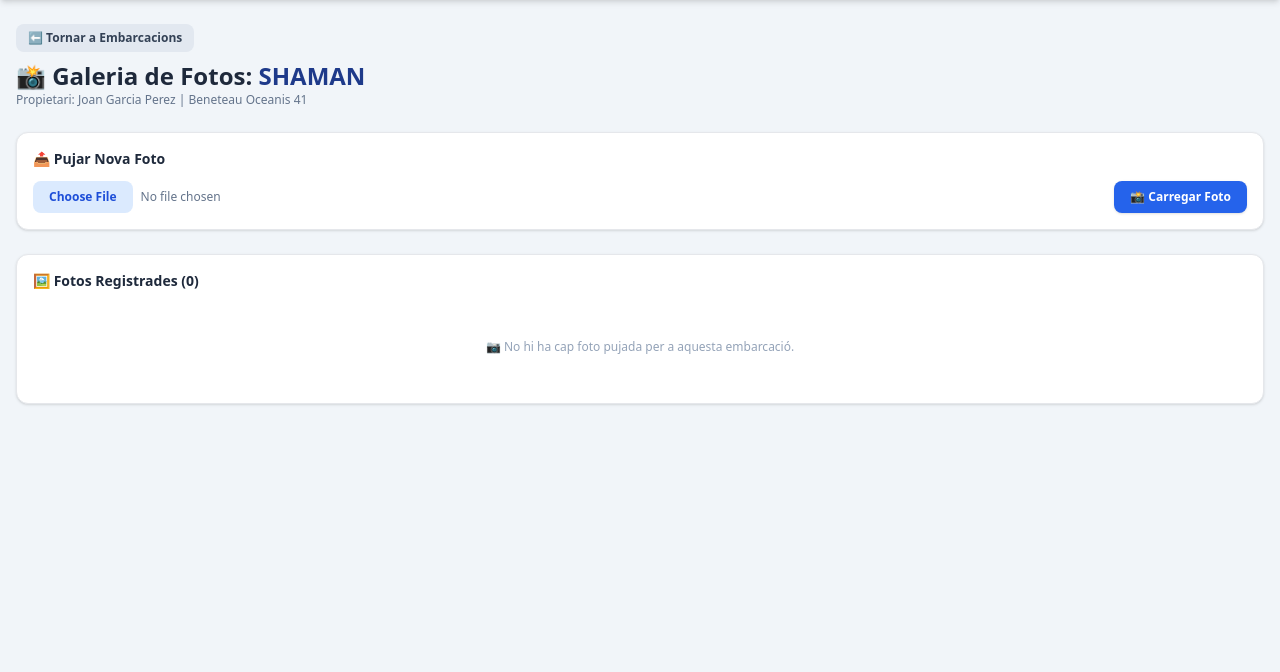
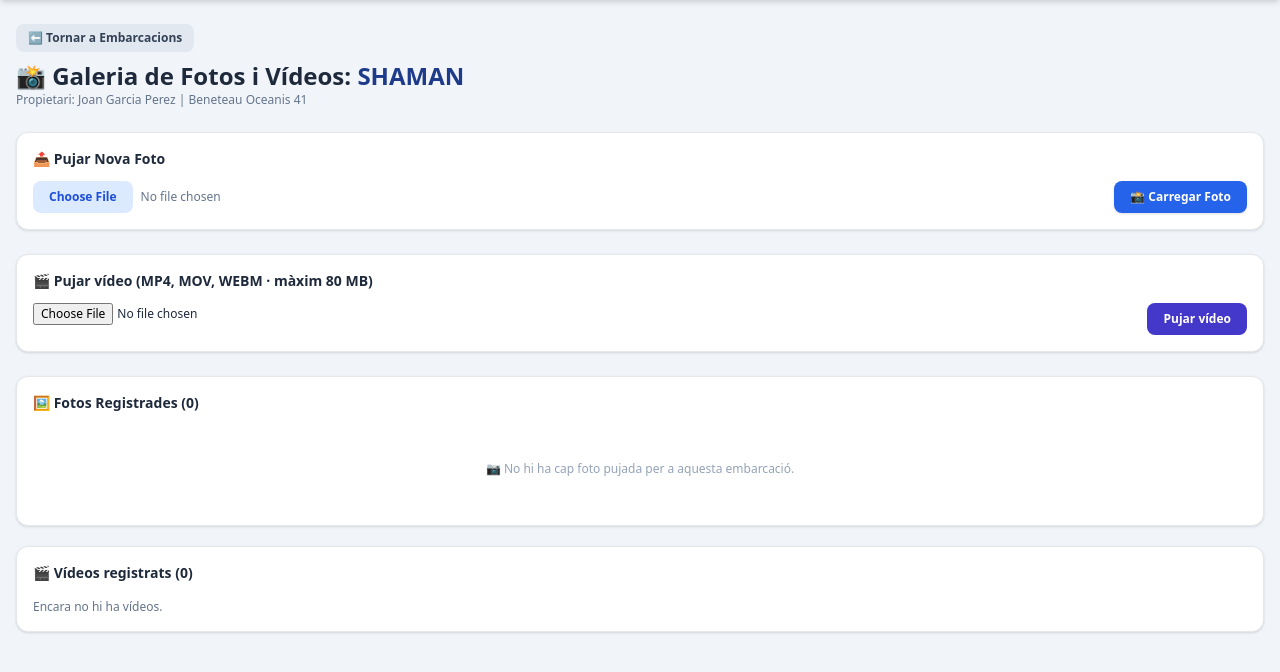
Before and after one commit to motornautic/gant-app, a Flask app: page /embarcacions/1/fotos in a window 1280 px wide. Shown: the part 88-760 px from the top of the page. Run offline with Flask 3, Linux system fonts and the light colour scheme; the visitor is signed in with stand-in values (Sample User, id 1); data comes from the database, SQL or seed files in the repository; some libraries are stand-ins or nearby versions.

Commit message:
Enhance gallery with video upload and display
Added video upload functionality and updated titles.

```diff
--- a/templates/galeria_fotos.html
+++ b/templates/galeria_fotos.html
@@ -6,7 +6,7 @@
         <a href="/embarcacions" class="text-xs bg-slate-200 hover:bg-slate-300 text-slate-700 font-bold px-3 py-1.5 rounded-lg transition inline-flex items-center space-x-1 mb-2">
             <span>⬅️ Tornar a Embarcacions</span>
         </a>
-        <h2 class="text-2xl font-bold text-slate-800">📸 Galeria de Fotos: <span class="text-blue-900">{{ embarcacio.Nom }}</span></h2>
+        <h2 class="text-2xl font-bold text-slate-800">📸 Galeria de Fotos i Vídeos: <span class="text-blue-900">{{ embarcacio.Nom }}</span></h2>
         <p class="text-xs text-slate-500 font-medium">Propietari: {{ embarcacio.Client_Propietari }} | {{ embarcacio.Model_Barco }}</p>
     </div>
 </div>
@@ -20,6 +20,16 @@
         <button type="submit" class="bg-blue-600 hover:bg-blue-700 text-white font-bold py-2 px-4 rounded-lg text-xs shadow whitespace-nowrap">
             📸 Carregar Foto
         </button>
+    </form>
+</div>
+
+<!-- PUJAR VÍDEO -->
+<div class="bg-white p-4 rounded-xl shadow mb-6 border">
+    <h3 class="font-bold text-sm mb-3">🎬 Pujar vídeo (MP4, MOV, WEBM · màxim 80 MB)</h3>
+    <form action="/pujar_foto_embarcacio" method="POST" enctype="multipart/form-data" class="flex flex-col sm:flex-row gap-3">
+        <input type="hidden" name="csv_index" value="{{ embarcacio.csv_index }}">
+        <input type="file" name="video" accept=".mp4,.mov,.webm,video/mp4,video/quicktime,video/webm" required class="flex-1 text-xs">
+        <button type="submit" class="bg-indigo-700 text-white px-4 py-2 rounded-lg text-xs font-bold">Pujar vídeo</button>
     </form>
 </div>
 
@@ -53,4 +63,22 @@
     </div>
     {% endif %}
 </div>
+<div class="bg-white rounded-xl shadow border p-4 mt-5">
+    <h3 class="font-bold text-sm text-slate-800 mb-4">🎬 Vídeos registrats ({{ videos|length }})</h3>
+    {% if videos %}
+    <div class="grid grid-cols-1 sm:grid-cols-2 gap-3">
+    {% for v in videos %}
+        <div class="border rounded-lg p-2 bg-slate-50 space-y-2">
+            <video src="{{ v.url }}" controls preload="metadata" playsinline class="w-full rounded-lg"></video>
+            <a href="{{ v.url }}" target="_blank" rel="noopener noreferrer" class="text-xs text-blue-700 underline break-all">{{ v.filename }}</a>
+            <form action="/eliminar_foto_embarcacio" method="POST" onsubmit="return confirm('Eliminar aquest vídeo definitivament?');">
+                <input type="hidden" name="csv_index" value="{{ embarcacio.csv_index }}">
+                <input type="hidden" name="filename" value="{{ v.filename }}">
+                <button class="bg-red-100 text-red-700 p-2 rounded text-xs font-bold">🗑️ Eliminar vídeo</button>
+            </form>
+        </div>
+    {% endfor %}
+    </div>
+    {% else %}<p class="text-xs text-slate-500">Encara no hi ha vídeos.</p>{% endif %}
+</div>
 {% endblock %}
```
